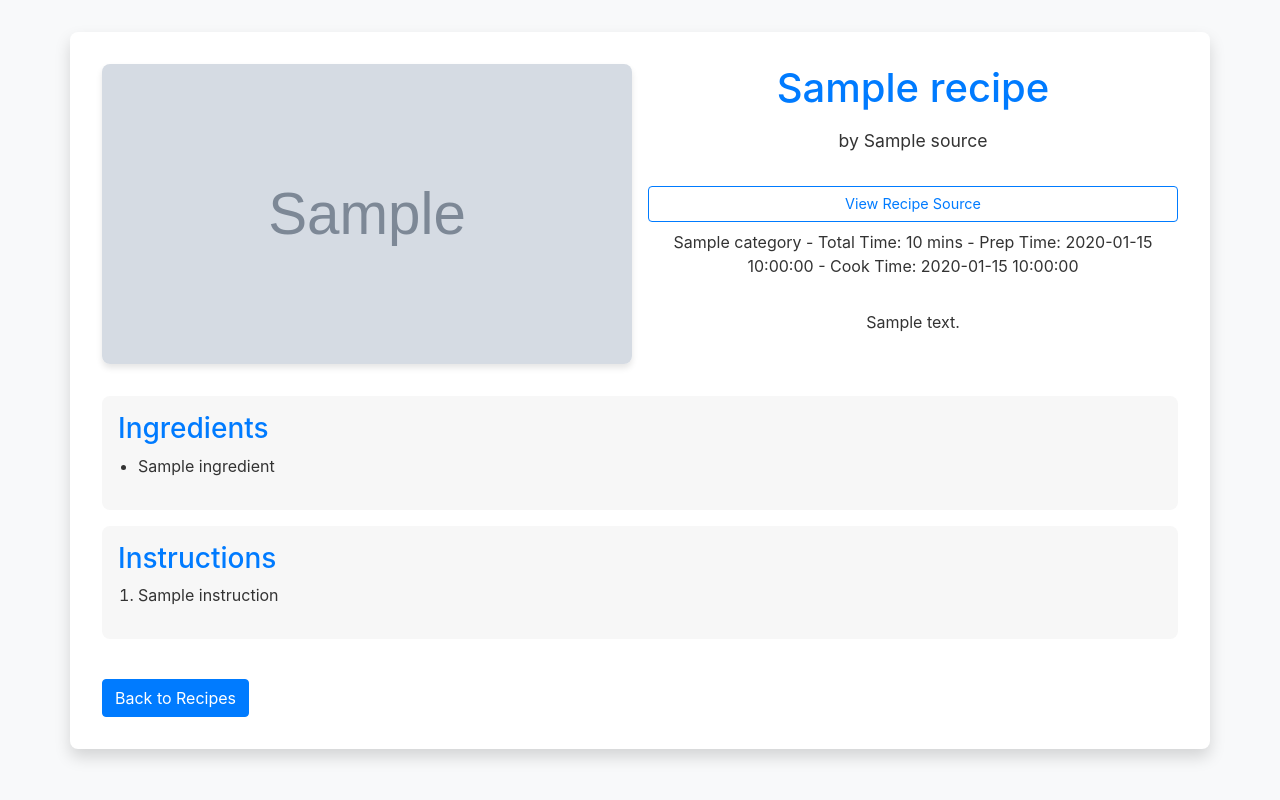
After one commit to jknndy/spatula, a Flask app: template templates/recipe_detail.html in a window 1280 px wide. The commit adds this page. Run offline with Flask 3, Linux system fonts and the light colour scheme; the template is opened without the code that fills it: most values are stand-ins (such as "Sample title", 1, 10 or a date in 2020); grey boxes marked "Sample" are stand-in pictures; some libraries are stand-ins or nearby versions.

Commit message:
front end work
web-ui now functioning

```diff
--- a/app.py
+++ b/app.py
@@ -1,7 +1,7 @@
 from flask import Flask, request, render_template, redirect, url_for
 import os
 from utils.processing import process_input, process_url, process_json_file
-from utils.ui import browse_recipes
+from utils.ui import browse_recipes, get_recipe_by_filename
 
 app = Flask(__name__)
 
@@ -28,10 +28,18 @@ def process():
 
 @app.route('/recipes')
 def recipes():
-    recipes_list = browse_recipes()  # This should now return a list of dictionaries.
+    recipes_list = browse_recipes()
     if not recipes_list:
-        recipes_list = [{'title': 'No recipes found', 'picture_url': 'path/to/default/image.png'}]
+        recipes_list = [{'title': 'No recipes found', 'picture': ''}]
     return render_template('recipes.html', recipes=recipes_list)
+
+@app.route('/recipe/<filename>')
+def recipe_detail(filename):
+    recipe = get_recipe_by_filename(filename)
+    if recipe:
+        return render_template('recipe_detail.html', recipe=recipe)
+    else:
+        abort(404)
 
 if __name__ == '__main__':
     app.run(debug=True)
--- /dev/null
+++ b/templates/recipe_detail.html
@@ -0,0 +1,119 @@
+<!DOCTYPE html>
+<html lang="en">
+<head>
+    <meta charset="UTF-8">
+    <meta name="viewport" content="width=device-width, initial-scale=1.0">
+    <title>{{ recipe.title }}</title>
+    <link rel="stylesheet" href="https://stackpath.bootstrapcdn.com/bootstrap/4.5.2/css/bootstrap.min.css">
+    <style>
+        body {
+            background-color: #f8f9fa;
+            color: #333;
+        }
+        .container {
+            background-color: #fff;
+            padding: 2rem;
+            border-radius: 8px;
+            box-shadow: 0 6px 10px rgba(0, 0, 0, 0.1);
+            margin-top: 2rem;
+        }
+        .recipe-image {
+            max-height: 300px;
+            object-fit: cover;
+            width: 100%;
+            height: auto;
+            border-radius: 8px;
+            box-shadow: 0 4px 6px rgba(0, 0, 0, 0.1);
+        }
+        .recipe-details {
+            display: flex;
+            flex-direction: column;
+            justify-content: center;
+            margin-left: 1rem;
+            text-align: center;
+        }
+        .author, .recipe-meta, .recipe-description {
+            padding: 0.5rem 0;
+        }
+        .author {
+            font-size: 1.1em;
+        }
+        .source-button {
+            font-size: 0.9em;
+            margin-top: 0.5rem;
+        }
+        .recipe-section {
+            background-color: #f7f7f7;
+            padding: 1rem;
+            border-radius: 8px;
+            margin-bottom: 1rem;
+        }
+        .ingredients ul, .instructions ol {
+            padding-left: 20px;
+        }
+        h1, h3 {
+            color: #007bff;
+        }
+        @media (min-width: 768px) {
+            .top-section {
+                display: flex;
+                align-items: flex-start;
+                padding-bottom: 2rem;
+            }
+            .recipe-image {
+                max-height: 300px;
+                width: 50%;
+            }
+            .recipe-details {
+                width: 50%;
+            }
+        }
+    </style>
+</head>
+<body>
+<div class="container shadow">
+    <div class="top-section">
+        <img src="{{ recipe.picture }}" alt="{{ recipe.title }}" class="recipe-image">
+
+        <div class="recipe-details">
+            <h1>{{ recipe.title }}</h1>
+            <p class="author">by {{ recipe.source }}</p>
+            {% if recipe.canonical_url %}
+            <a href="{{ recipe.canonical_url }}" target="_blank" class="btn btn-outline-primary source-button">View Recipe Source</a>
+            {% endif %}
+            <p class="recipe-meta">
+                {{ recipe.category | default("Uncategorized") }} -
+                Total Time: {{ recipe.duration }} mins -
+                Prep Time: {{ recipe.prep_time | default("None") }} -
+                Cook Time: {{ recipe.cook_time | default("None") }}
+            </p>
+            <p class="recipe-description">{{ recipe.description | default("No description provided.") }}</p>
+        </div>
+    </div>
+
+    <div class="recipe-body">
+        <div class="recipe-section ingredients">
+            <h3>Ingredients</h3>
+            <ul>
+                {% for ingredient in recipe.ingredients %}
+                <li>{{ ingredient }}</li>
+                {% endfor %}
+            </ul>
+        </div>
+        <div class="recipe-section instructions">
+            <h3>Instructions</h3>
+            <ol>
+                {% for instruction in recipe.instructions %}
+                <li>{{ instruction }}</li>
+                {% endfor %}
+            </ol>
+        </div>
+    </div>
+
+    <a href="/recipes" class="btn btn-primary mt-4">Back to Recipes</a>
+</div>
+<script src="https://code.jquery.com/jquery-3.5.1.slim.min.js"></script>
+<script src="https://cdn.jsdelivr.net/npm/@popperjs/core@2.5.2/dist/umd/popper.min.js"></script>
+<script src="https://stackpath.bootstrapcdn.com/bootstrap/4.5.2/js/bootstrap.min.js"></script>
+</body>
+</html>
--- a/utils/scraping.py
+++ b/utils/scraping.py
@@ -19,7 +19,10 @@ def scrape_recipe(url):
             "ingredients": safe_access(scraper.ingredients),
             "instructions": safe_access(lambda: scraper.instructions().split('\n')),
             "equipment": safe_access(scraper.equipment) if hasattr(scraper, 'equipment') else None,
-            "image": safe_access(scraper.image)
+            "image": safe_access(scraper.image),
+            "description": safe_access(scraper.description),
+            "canonical_url": safe_access(scraper.canonical_url),
+            "category": safe_access(scraper.category)
         }
     except Exception as e:
         return {"error": str(e)}
--- a/utils/storage.py
+++ b/utils/storage.py
@@ -16,7 +16,7 @@ def save_recipe(data):
     storage_location = setup_storage()
     filename = f"{data.get('title', data.get('name', 'Recipe')).replace(' ', '_')}.json"
     filepath = os.path.join(storage_location, filename)
-    keys_to_save = ["title", "name", "author", "source", "prep_time", "cook_time", "total_time", "duration", "yields", "servings", "ingredients", "instructions", "directions", "image"]
+    keys_to_save = ["title", "name", "author", "source", "prep_time", "cook_time", "total_time", "duration", "yields", "servings", "ingredients", "instructions", "directions", "image", "canonical_url", "category"]
     data_to_save = {}
     for original_key in keys_to_save:
         if original_key in data:
```
Also changed, not shown: templates/recipes.html (+7 -7 lines), utils/ui.py (+22 -20 lines).
